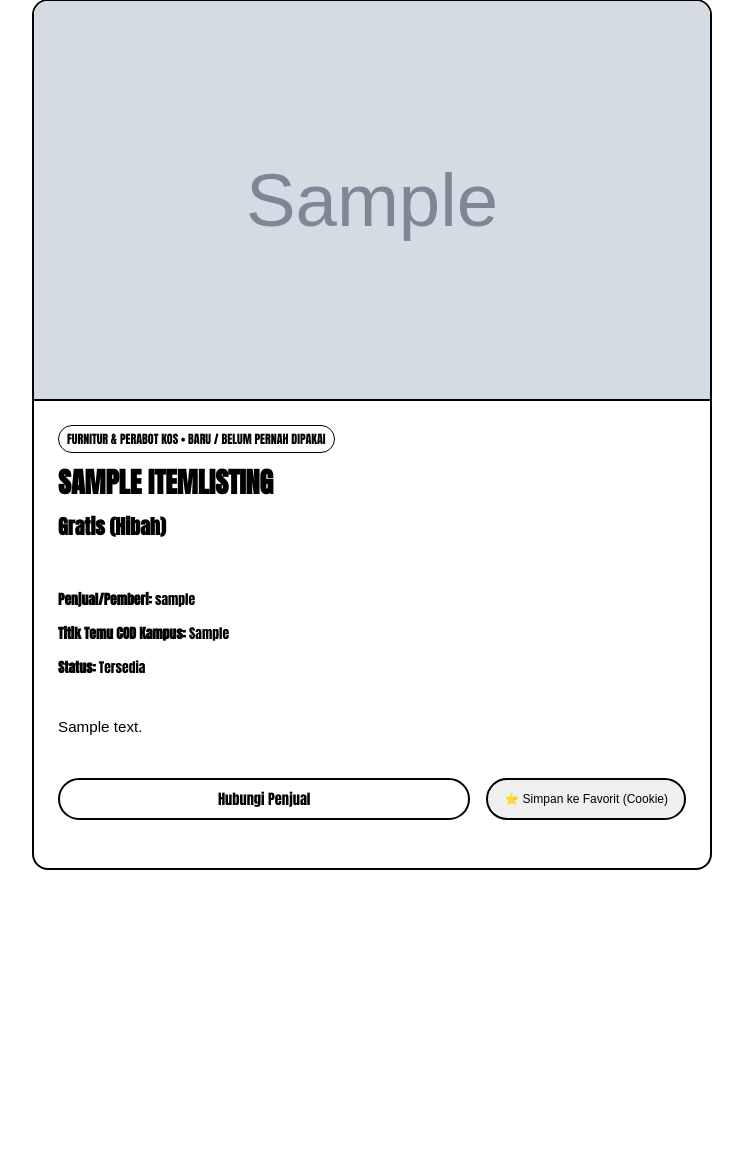
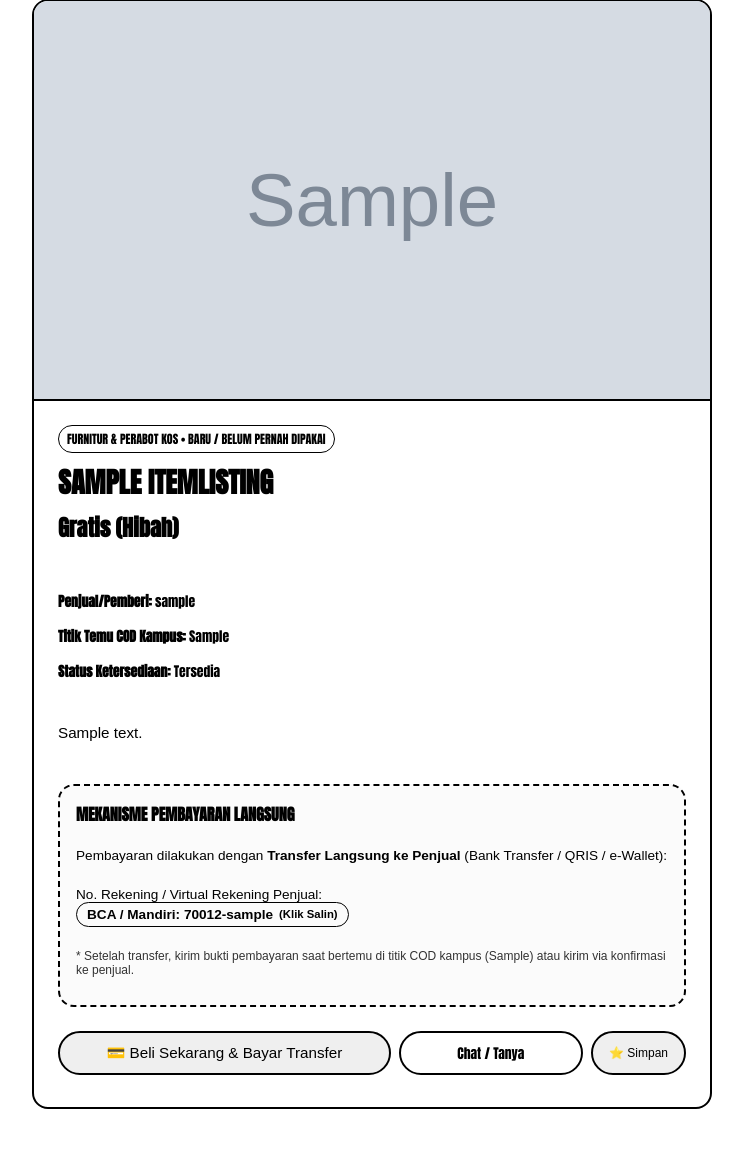
Before and after one commit to PBP-A-13/SaLink, a Django app: page /saling-beli/detail/00000000-0000-0000-0000-000000000001/ in a window 1280 px wide. Shown: the part 121-1270 px from the top of the page, without its empty margins (268-1011 px from the left). Before the commit the page ends 991 px from the top, so only its background shows below. Run offline with Django 5.2, Linux system fonts and the light colour scheme; tables that the repository leaves empty hold one stand-in row (values such as "Sample post"); grey boxes marked "Sample" are stand-in pictures; parts of the project's set-up code (start-up, migrations or seed data) failed here and were passed over.

Commit message:
feat: menambahkan base layout, styling, dan templates SaLink dan fitur Saling-Beli

```diff
--- a/static/saling-beli.css
+++ b/static/saling-beli.css
@@ -186,6 +186,7 @@ a {
   /* potong judul panjang jadi 2 baris agar tinggi kartu seragam */
   display: -webkit-box;
   -webkit-line-clamp: 2;
+  line-clamp: 2;
   -webkit-box-orient: vertical;
   overflow: hidden;
   min-height: 2.4em;
--- a/templates/saling-beli-detail.html
+++ b/templates/saling-beli-detail.html
@@ -18,6 +18,7 @@
       overflow: hidden;
       display: flex;
       flex-direction: column;
+      background: #fff;
     }
     .detail-image {
       width: 100%;
@@ -42,12 +43,69 @@
     }
     .detail-meta {
       font-size: 0.85rem;
-      line-height: 1.5;
+      line-height: 1.6;
     }
     .actions-bar {
       display: flex;
+      flex-direction: column;
+      gap: var(--space-2);
+      margin-top: var(--space-3);
+    }
+    .btn-group {
+      display: flex;
+      gap: var(--space-2);
+      flex-wrap: wrap;
+    }
+    .payment-box {
+      margin-top: var(--space-3);
+      padding: var(--space-3);
+      border: 2px dashed;
+      border-radius: var(--radius-card);
+      background: #fbfbfb;
+    }
+    .payment-box h3 {
+      margin: 0 0 var(--space-2) 0;
+      font-size: 1rem;
+      text-transform: uppercase;
+    }
+    .payment-info {
+      font-family: sans-serif;
+      font-size: 0.85rem;
+      display: flex;
+      flex-direction: column;
+      gap: 6px;
+    }
+    .copy-pill {
+      display: inline-flex;
+      align-items: center;
+      gap: 6px;
+      padding: 4px 10px;
+      border: 1px solid;
+      border-radius: var(--radius-pill);
+      cursor: pointer;
+      font-weight: bold;
+      width: fit-content;
+    }
+    .modal-overlay {
+      display: none;
+      position: fixed;
+      inset: 0;
+      background: rgba(0, 0, 0, 0.5);
+      z-index: 100;
+      align-items: center;
+      justify-content: center;
+      padding: var(--space-3);
+    }
+    .modal-content {
+      background: #fff;
+      border: 2px solid;
+      border-radius: var(--radius-card);
+      max-width: 500px;
+      width: 100%;
+      padding: var(--space-4);
+      display: flex;
+      flex-direction: column;
       gap: var(--space-3);
-      margin-top: var(--space-3);
     }
   </style>
 </head>
@@ -85,40 +143,116 @@
     <article class="detail-card">
       {% if item.image_url %}
         <img src="{{ item.image_url }}" alt="{{ item.title }}" class="detail-image">
+      {% else %}
+        <div style="height: 240px; display: flex; align-items: center; justify-content: center; border-bottom: 2px solid; background: #fafafa; font-size: 0.9rem; opacity: 0.6;">
+          Tidak ada foto barang
+        </div>
       {% endif %}
 
       <div class="detail-content">
         <span class="badge">{{ item.get_category_display }} &bull; {{ item.get_condition_display }}</span>
         <h1 style="margin: 0; font-size: 1.75rem; text-transform: uppercase;">{{ item.title }}</h1>
-        <p style="font-size: 1.25rem; font-weight: bold; margin: 0;">
+        <p style="font-size: 1.4rem; font-weight: bold; margin: 0;">
           {% if item.is_free %}Gratis (Hibah){% else %}Rp{{ item.price|floatformat:"0g" }}{% endif %}
         </p>
 
-        <hr style="border: 0; border-top: 1px solid; margin-block: var(--space-2); opacity: 0.3;">
+        <hr style="border: 0; border-top: 1px solid; margin-block: var(--space-2); opacity: 0.2;">
 
         <div class="detail-meta">
           <p><strong>Penjual/Pemberi:</strong> {{ item.user.username }}</p>
           <p><strong>Titik Temu COD Kampus:</strong> {{ item.pickup_location }}</p>
-          <p><strong>Status:</strong> {{ item.get_status_display }}</p>
-          <p style="margin-top: var(--space-3); font-family: sans-serif; white-space: pre-line; font-size: 0.95rem;">
+          <p><strong>Status Ketersediaan:</strong> {{ item.get_status_display }}</p>
+          <p style="margin-top: var(--space-2); font-family: sans-serif; white-space: pre-line; font-size: 0.95rem;">
             {{ item.description }}
           </p>
         </div>
 
+        <!-- Bagian Pembayaran Transfer Langsung -->
+        <div class="payment-box">
+          <h3>Mekanisme Pembayaran Langsung</h3>
+          <div class="payment-info">
+            <p>Pembayaran dilakukan dengan <strong>Transfer Langsung ke Penjual</strong> (Bank Transfer / QRIS / e-Wallet):</p>
+            <div style="margin-block: 4px;">
+              <span>No. Rekening / Virtual Rekening Penjual:</span><br>
+              <span class="copy-pill" onclick="copyRekening()">
+                <span id="rekening-text">BCA / Mandiri: 70012-{{ item.user.username }}</span>
+                <small>(Klik Salin)</small>
+              </span>
+            </div>
+            <p style="font-size: 0.75rem; opacity: 0.8;">
+              * Setelah transfer, kirim bukti pembayaran saat bertemu di titik COD kampus ({{ item.pickup_location }}) atau kirim via konfirmasi ke penjual.
+            </p>
+          </div>
+        </div>
+
         <div class="actions-bar">
-          <a href="mailto:{{ item.user.email|default:'support@salink.ui.ac.id' }}?subject=Minat%20Barang:%20{{ item.title|urlencode }}" class="btn" style="flex: 1; padding: 8px 16px; font-size: 0.9rem;">
-            Hubungi Penjual
-          </a>
-          <button id="btn-save-cookie" class="btn" style="width: auto; padding: 8px 16px;" onclick="saveToCookies('{{ item.id }}')">
-            ⭐ Simpan ke Favorit (Cookie)
-          </button>
+          <div class="btn-group">
+            <button onclick="openPaymentModal()" class="btn" style="flex: 2; padding: 10px 16px; font-size: 0.95rem; cursor: pointer;">
+              💳 Beli Sekarang & Bayar Transfer
+            </button>
+            <a href="mailto:{{ item.user.email|default:'support@salink.ui.ac.id' }}?subject=Minat%20Barang:%20{{ item.title|urlencode }}" class="btn" style="flex: 1; padding: 10px 16px; font-size: 0.85rem;">
+              Chat / Tanya
+            </a>
+            <button id="btn-save-cookie" class="btn btn--icon" style="padding: 10px 16px;" onclick="saveToCookies('{{ item.id }}')" title="Simpan ke Favorit (Cookie)">
+              ⭐ Simpan
+            </button>
+          </div>
+          <p id="cookie-status" style="font-size: 0.75rem; opacity: 0.8; margin: 0;"></p>
         </div>
-        <p id="cookie-status" style="font-size: 0.75rem; opacity: 0.8; margin-top: 4px;"></p>
       </div>
     </article>
   </main>
 
+  <!-- Modal Konfirmasi Transfer Langsung -->
+  <div id="paymentModal" class="modal-overlay" onclick="closeModalOnBg(event)">
+    <div class="modal-content">
+      <h2 style="margin: 0; font-size: 1.25rem; text-transform: uppercase;">Konfirmasi Pembayaran Transfer</h2>
+      <div style="font-family: sans-serif; font-size: 0.9rem; line-height: 1.5;">
+        <p>Anda akan membeli: <strong>{{ item.title }}</strong></p>
+        <p>Total Tagihan: <strong>{% if item.is_free %}Gratis{% else %}Rp{{ item.price|floatformat:"0g" }}{% endif %}</strong></p>
+        <p>Silakan lakukan transfer ke penjual (<strong>{{ item.user.username }}</strong>) dan tentukan waktu serah-terima di <strong>{{ item.pickup_location }}</strong>.</p>
+      </div>
+
+      <div style="display: flex; gap: var(--space-2); justify-content: flex-end; margin-top: var(--space-2);">
+        <button class="btn" onclick="closePaymentModal()" style="padding: 6px 14px; width: auto;">Batal</button>
+        <button class="btn" onclick="confirmTransferOrder()" style="padding: 6px 14px; width: auto; background: currentColor; color: #fff;">
+          Saya Sudah Siap Transfer
+        </button>
+      </div>
+      <p id="order-message" style="font-family: sans-serif; font-size: 0.8rem; color: green; margin: 0;"></p>
+    </div>
+  </div>
+
   <script>
+    function copyRekening(nomor) {
+      const text = document.getElementById('rekening-text').innerText;
+      navigator.clipboard.writeText(text).then(() => {
+        alert('Nomor rekening/tujuan transfer penjual berhasil disalin ke clipboard!');
+      });
+    }
+
+    function openPaymentModal() {
+      document.getElementById('paymentModal').style.display = 'flex';
+    }
+
+    function closePaymentModal() {
+      document.getElementById('paymentModal').style.display = 'none';
+    }
+
+    function closeModalOnBg(e) {
+      if (e.target.id === 'paymentModal') {
+        closePaymentModal();
+      }
+    }
+
+    function confirmTransferOrder() {
+      const msg = document.getElementById('order-message');
+      msg.textContent = 'Permintaan pembelian dicatat! Silakan simpan bukti transfer dan temui penjual di {{ item.pickup_location }}.';
+      setTimeout(() => {
+        closePaymentModal();
+      }, 2500);
+    }
+
     function saveToCookies(itemId) {
       let saved = [];
       const cookie = document.cookie.split('; ').find(row => row.startsWith('salink_saved_items='));
```
Also changed, not shown: templates/index.html (+5 -5 lines), templates/saling-beli.html (+7 -3 lines).
